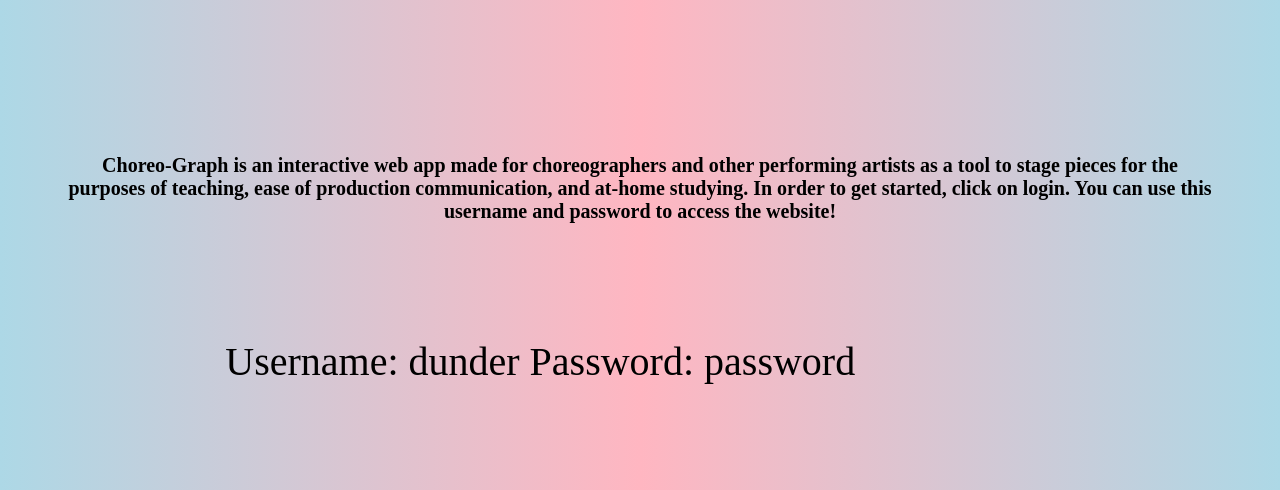
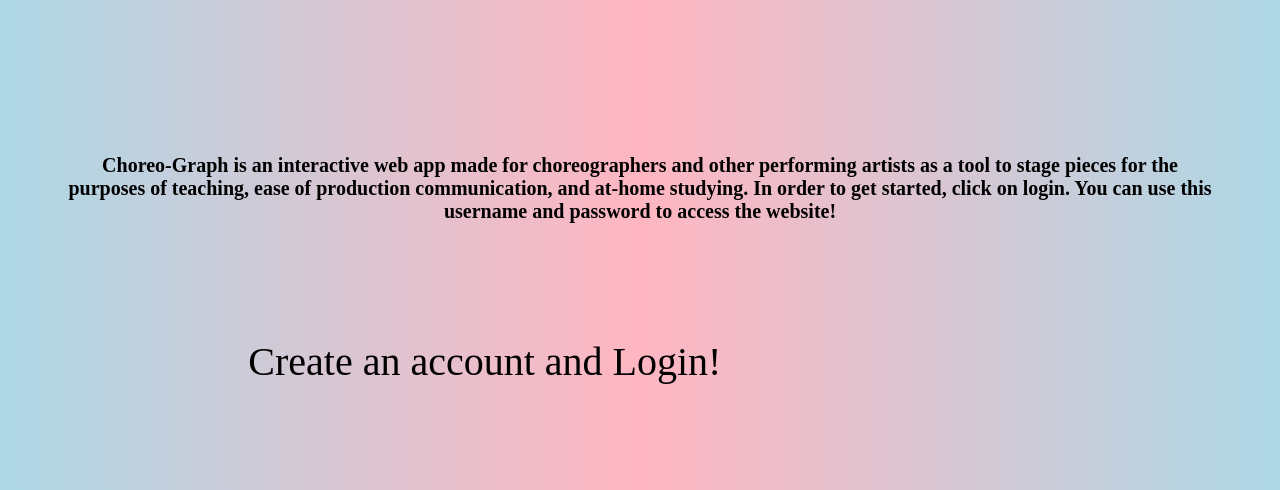
Before and after one commit to angeladt1997/Choreo-Graph, a React app: page / in a window 1280 px wide. Shown: the part 462-952 px from the top of the page. Built offline with nearby package versions, Linux system fonts and the light colour scheme.

Commit message:
password was funny, so now they can just create their own

```diff
--- a/src/Components/App/App.css
+++ b/src/Components/App/App.css
@@ -78,7 +78,7 @@
 
   text-align: center;
   font-size: 40px;
-  margin-left: 14%;
+  margin-left: 16%;
   margin-right: 10%;
 }
 
--- a/src/Routes/LandingPage/LandingPage.js
+++ b/src/Routes/LandingPage/LandingPage.js
@@ -28,8 +28,7 @@
 
     <p className="loginFromLanding">
     <b/>
-    Username: dunder
-    Password: password
+    Create an account and Login!
         </p>
         <div className="linksToLogin">
         <Link to='/NewUser' >
```
